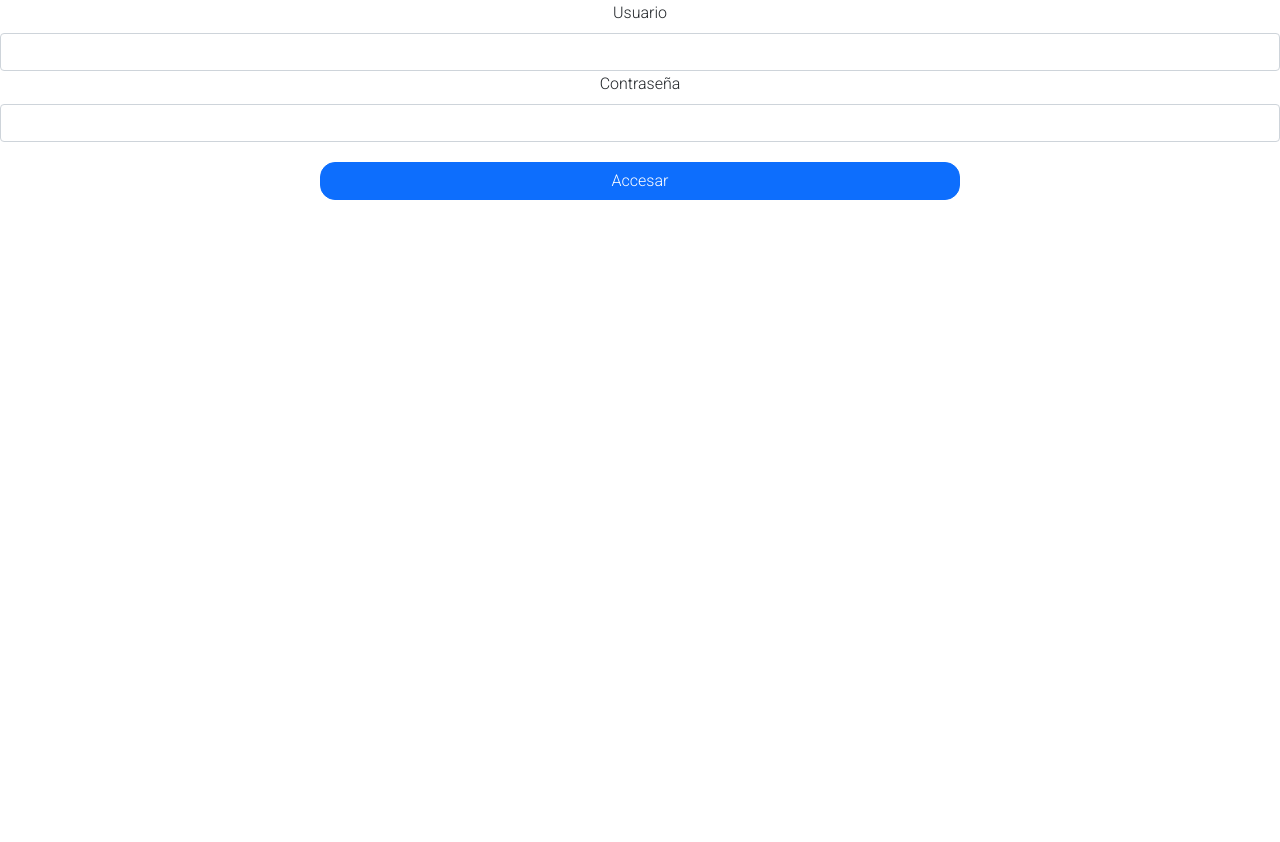
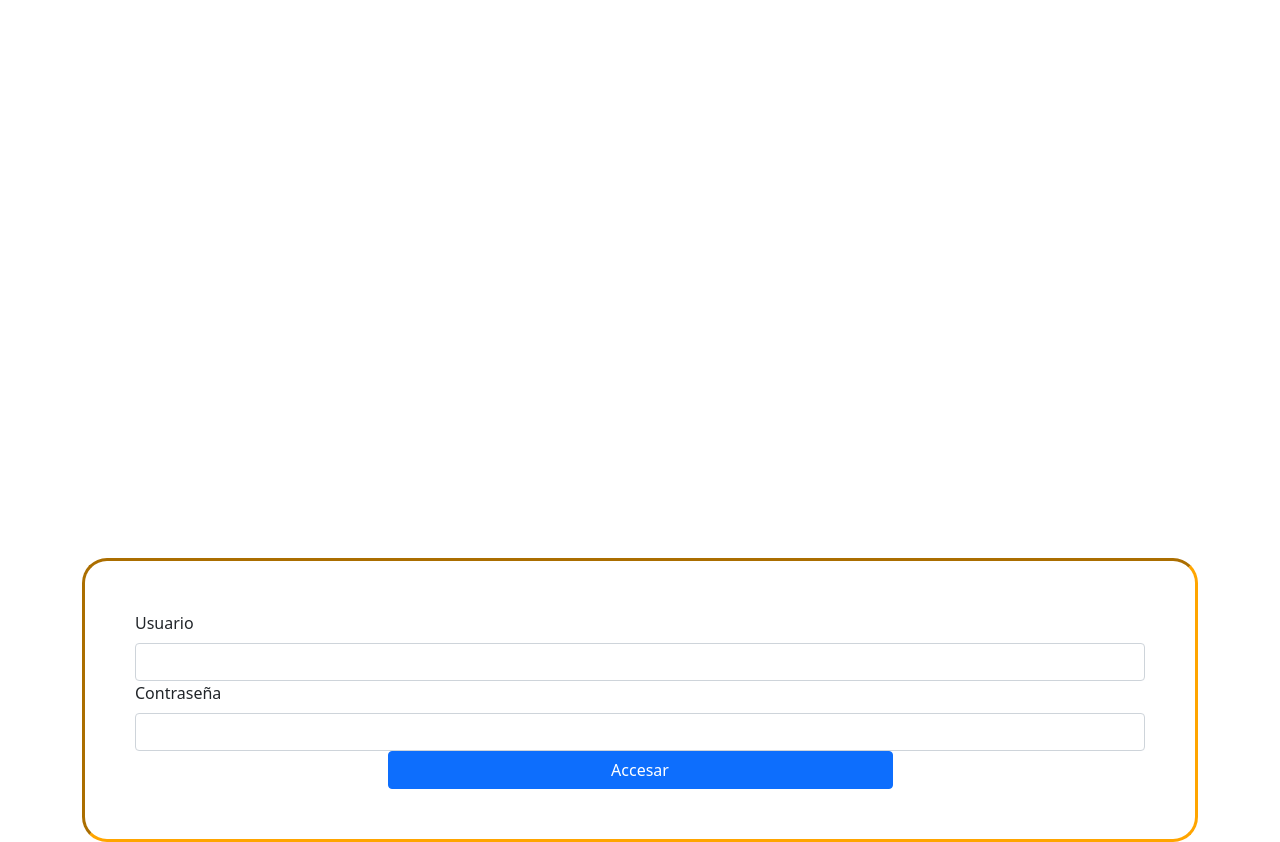
Before and after one commit to Fernando-ui/Server_Pack_, a plain HTML site: page index.html in a window 1280 px wide. Before the commit the page ends 800 px from the top, so only its background shows below. Drawn offline with nearby package versions, Linux system fonts and the light colour scheme.

Commit message:
Alineando en el centro el login y añadiendo estilo al mismo

```diff
--- a/css/styles.css
+++ b/css/styles.css
@@ -1,60 +1,17 @@
+#main_container{
 
+    display:flex;
+    display:block
 
-
-
-#fondo{
-
-    /* background-image: url('../assets/plane.jpg */
 }
 
 #requeriments-container{
-    z-index: 200;
-    display: grid;
+
+    padding:50px;
+    align-items: center;
+    justify-content: center;
+    margin-top: 50%;
+    border-style: inset;
+    border-color: orange;
+    border-radius: 25px;
 }
-
-
-#user{
-
-    display: inline;
-
-}
-#password{
-
-    display: inline;
-
-}
-
-#text_user{
-
-    font-family:'Roboto', sans-serif;;
-}
-
-
-#text_contraseña{
-
-    font-family:'Roboto', sans-serif;
-
-}
-
-#button_accesar{
-
-    font-family:'Roboto', sans-serif;
-    font-weight: 300;
-    /* background-color: #F79B01; */
-    border-radius: 15px;
-    margin-top: 20px;
-
-}
-
-
-/*
-Glasmorfismo
-Color:5688C7 axul
-color: 226CE0
-
-box-shadow: 0 8px 32px 0 rgba( 31, 38, 135, 0.37 );
-backdrop-filter: blur( 4px );
--webkit-backdrop-filter: blur( 4px );
-border-radius: 10px;
-border: 1px solid rgba( 255, 255, 255, 0.18 );
- */
--- a/index.html
+++ b/index.html
@@ -18,19 +18,17 @@
 </head>
 <body>
 
+    <div class="container"id="main_container">
 
-    <div class="text-center"id="container">
+        <div id="requeriments-container" >
 
-
-        <div id="requeriments-container">
-
-            <div id="requirement-container-1 user-name">
+            <div id="requirement-container-1 user-name" >
                 <label for="name" class="form-label" id="text_user">Usuario</label>
                 <input type="text"  class="form-control" id="user">
 
             </div>
 
-            <div id="requirement-container-2 password">
+            <div id="requirement-container-2 password" >
 
                 <label for="name" class="form-label" id="text_contraseña">Contraseña</label>
                 <input type="password" class="form-control" id="password">
```
